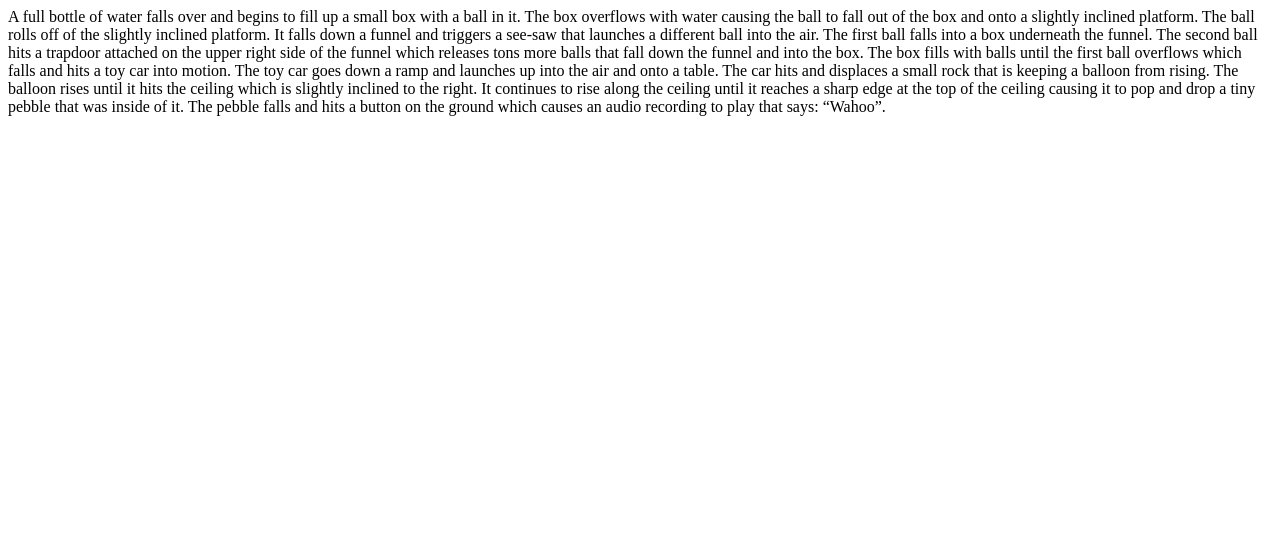
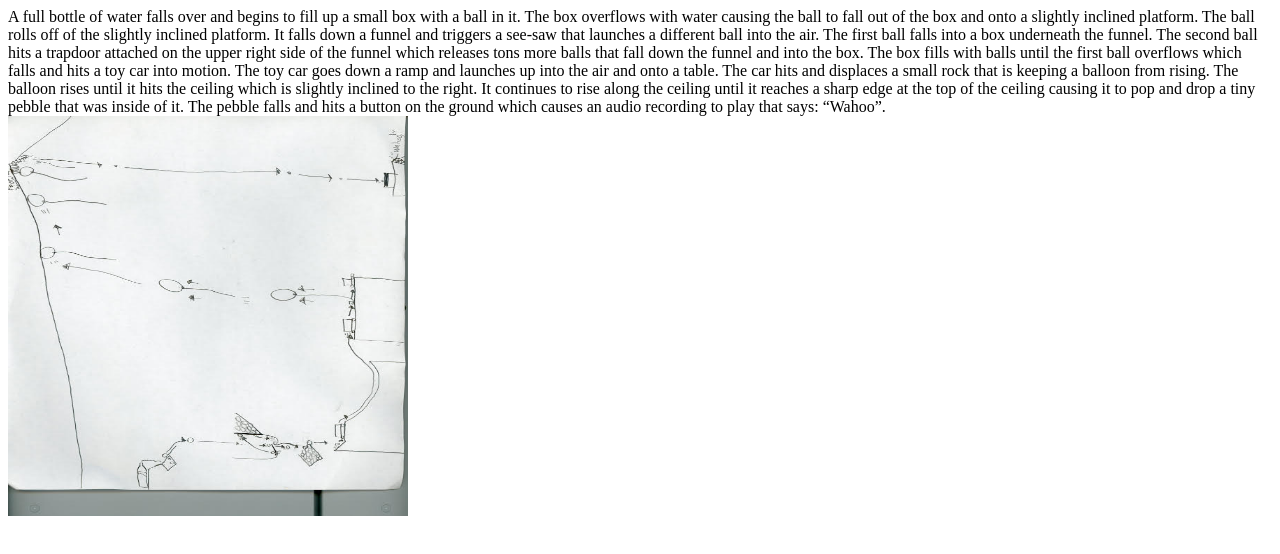
Before and after one commit to yaboiewan/chain-of-events, a plain HTML site: page index.html in a window 1280 px wide. Drawn offline with Linux system fonts and the light colour scheme.

Commit message:
Update index.html

```diff
--- a/index.html
+++ b/index.html
@@ -1 +1,2 @@
 A full bottle of water falls over and begins to fill up a small box with a ball in it. The box overflows with water causing the ball to fall out of the box and onto a slightly inclined platform. The ball rolls off of the slightly inclined platform. It falls down a funnel and triggers a see-saw that launches a different ball into the air. The first ball falls into a box underneath the funnel. The second ball hits a trapdoor attached on the upper right side of the funnel which releases tons more balls that fall down the funnel and into the box. The box fills with balls until the first ball overflows which falls and hits a toy car into motion. The toy car goes down a ramp and launches up into the air and onto a table. The car hits and displaces a small rock that is keeping a balloon from rising. The balloon rises until it hits the ceiling which is slightly inclined to the right. It continues to rise along the ceiling until it reaches a sharp edge at the top of the ceiling causing it to pop and drop a tiny pebble that was inside of it. The pebble falls and hits a button on the ground which causes an audio recording to play that says: “Wahoo”.
+<img src="unnamed.jpg" style="width:400px;height:400;">
```
